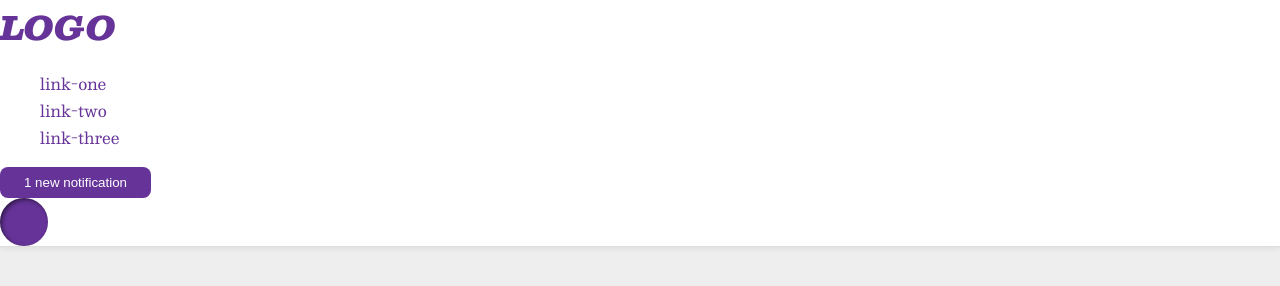
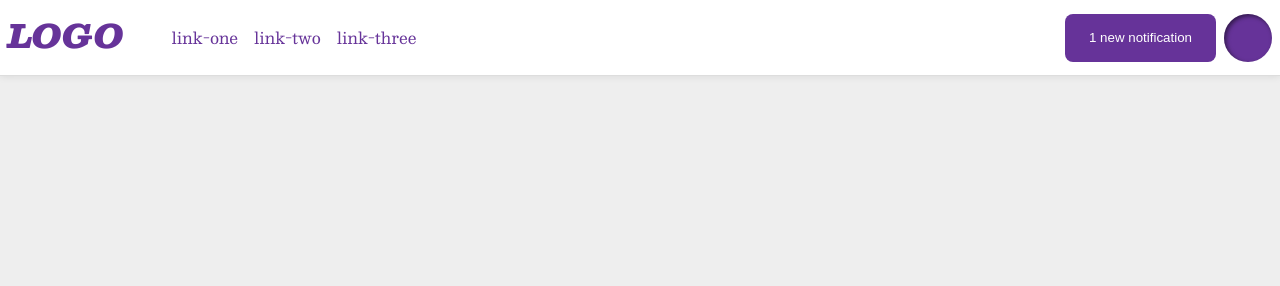
Before and after one commit to erikbaxstrom/13--Odin-CSS-flex, a plain HTML site: page 03-flex-header-2/index.html in a window 1280 px wide. Drawn offline with nearby package versions, Linux system fonts and the light colour scheme.

Commit message:
completed flex project 03. Starting 04.

```diff
--- a/03-flex-header-2/index.html
+++ b/03-flex-header-2/index.html
@@ -1,5 +1,6 @@
 <!DOCTYPE html>
 <html lang="en">
+
 <head>
   <meta charset="UTF-8">
   <meta http-equiv="X-UA-Compatible" content="IE=edge">
@@ -7,8 +8,10 @@
   <title>Flex Header 2</title>
   <link rel="stylesheet" href="style.css">
 </head>
+
 <body>
   <div class="header">
+    <div class="left">
       <div class="logo">
         LOGO
       </div>
@@ -17,10 +20,14 @@
         <li><a href="google.com">link-two</a></li>
         <li><a href="google.com">link-three</a></li>
       </ul>
+    </div>
+    <div class="right">
       <button class="notifications">
         1 new notification
       </button>
       <div class="profile-image"></div>
     </div>
+  </div>
 </body>
+
 </html>
--- a/03-flex-header-2/style.css
+++ b/03-flex-header-2/style.css
@@ -12,6 +12,16 @@ body {
   background: white;
   border-bottom: 1px solid #ddd;
   box-shadow: 0 0 8px rgba(0,0,0,.1);
+  padding: 8px;
+  display: flex;
+  justify-content: space-between;
+  align-items: center;
+}
+
+.left,
+.right {
+  display: flex;
+  gap: 8px;
 }
 
 .profile-image {
@@ -45,4 +55,7 @@ a {
 
 ul {
   list-style-type: none;
+  display: flex;
+  justify-content: space-between;
+  gap: 16px;
 }
```
Lines whose indentation alone changed are shown as unchanged.
